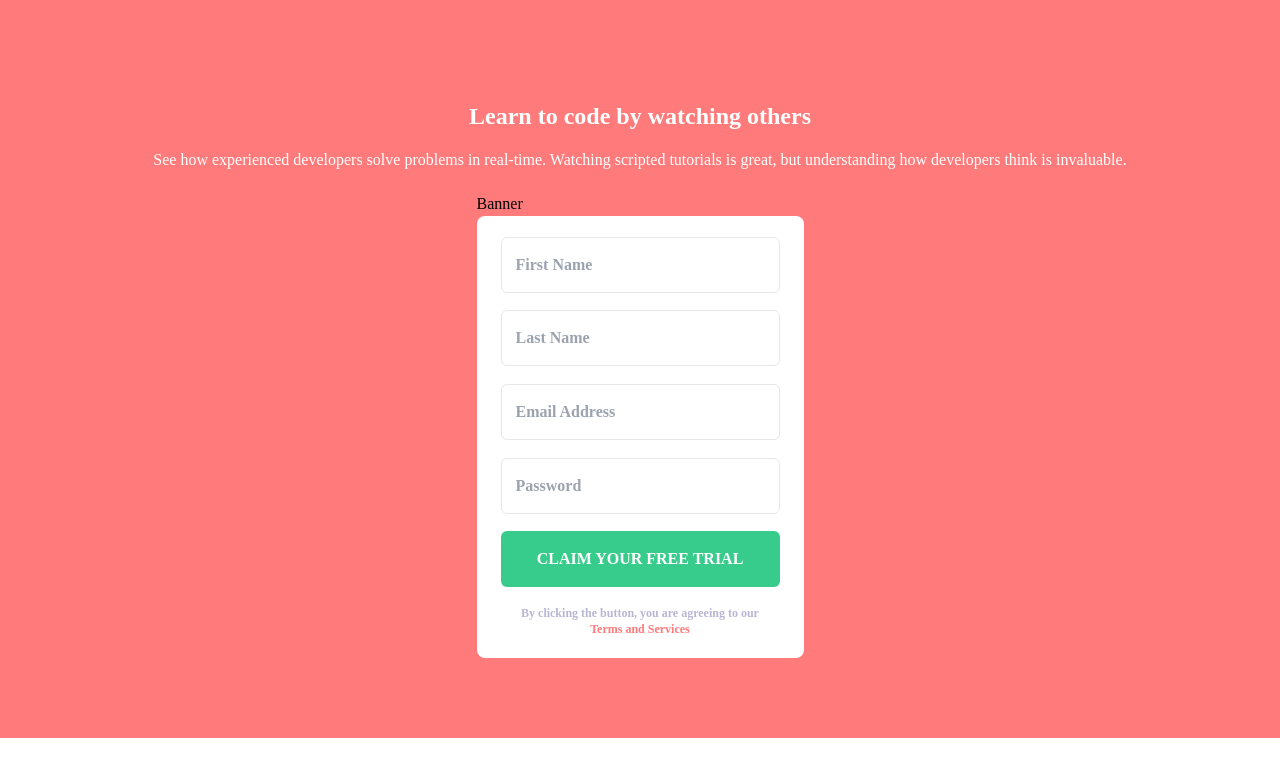
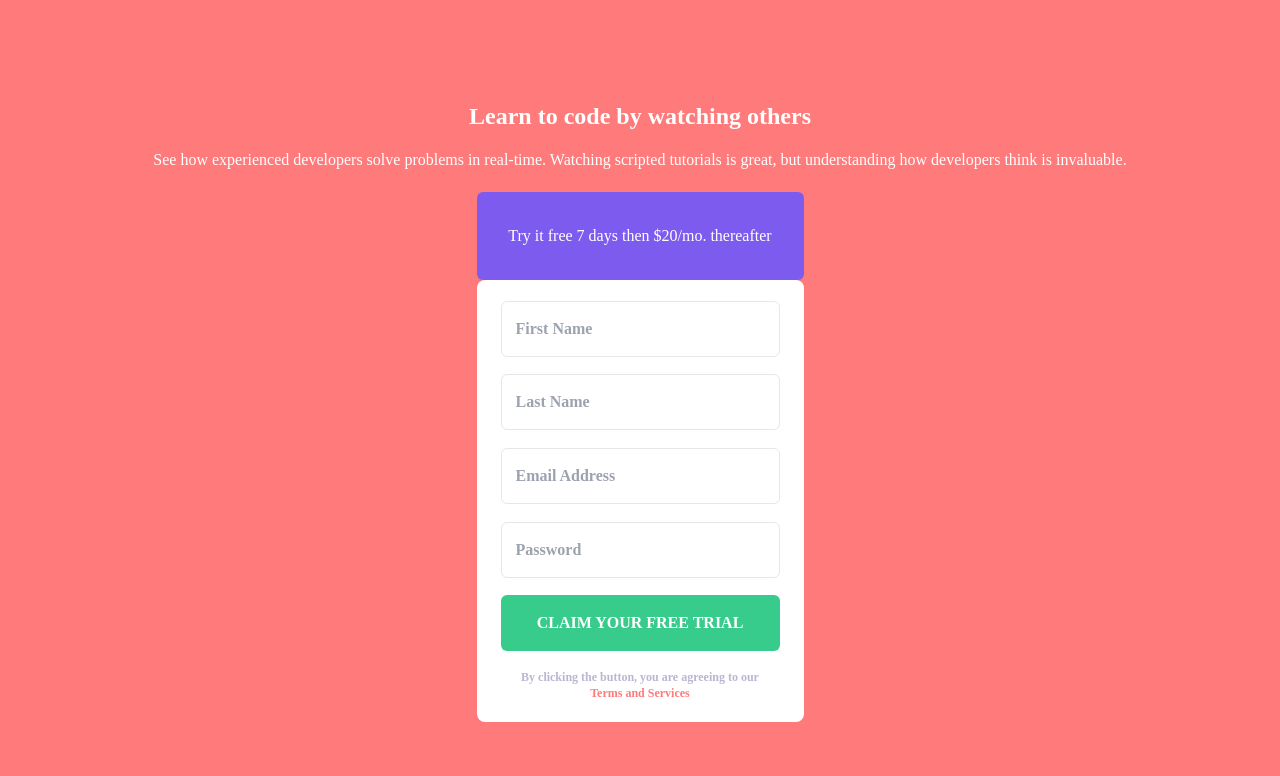
Before and after one commit to AliceMenzie/fm-sign-up-form, a React (Create React App) app: page / in a window 1280 px wide. Shown: the top 776 px of the page. Built offline with nearby package versions, Linux system fonts and the light colour scheme.

Commit message:
Feature: add Banner component

```diff
--- a/src/components/Banner.tsx
+++ b/src/components/Banner.tsx
@@ -1,5 +1,13 @@
-export default function Banner() {
+import React from "react";
+
+interface BannerProps {
+  children: React.ReactNode;
+}
+
+export default function Banner({ children }: BannerProps) {
   return (
-    <div>Banner</div>
-  )
+    <div className="shadow-custom2 bg-purple text-white w-[327px] h-[88px] flex flex-col justify-center items-center text-center rounded-md px-6">
+      {children}
+    </div>
+  );
 }
```
